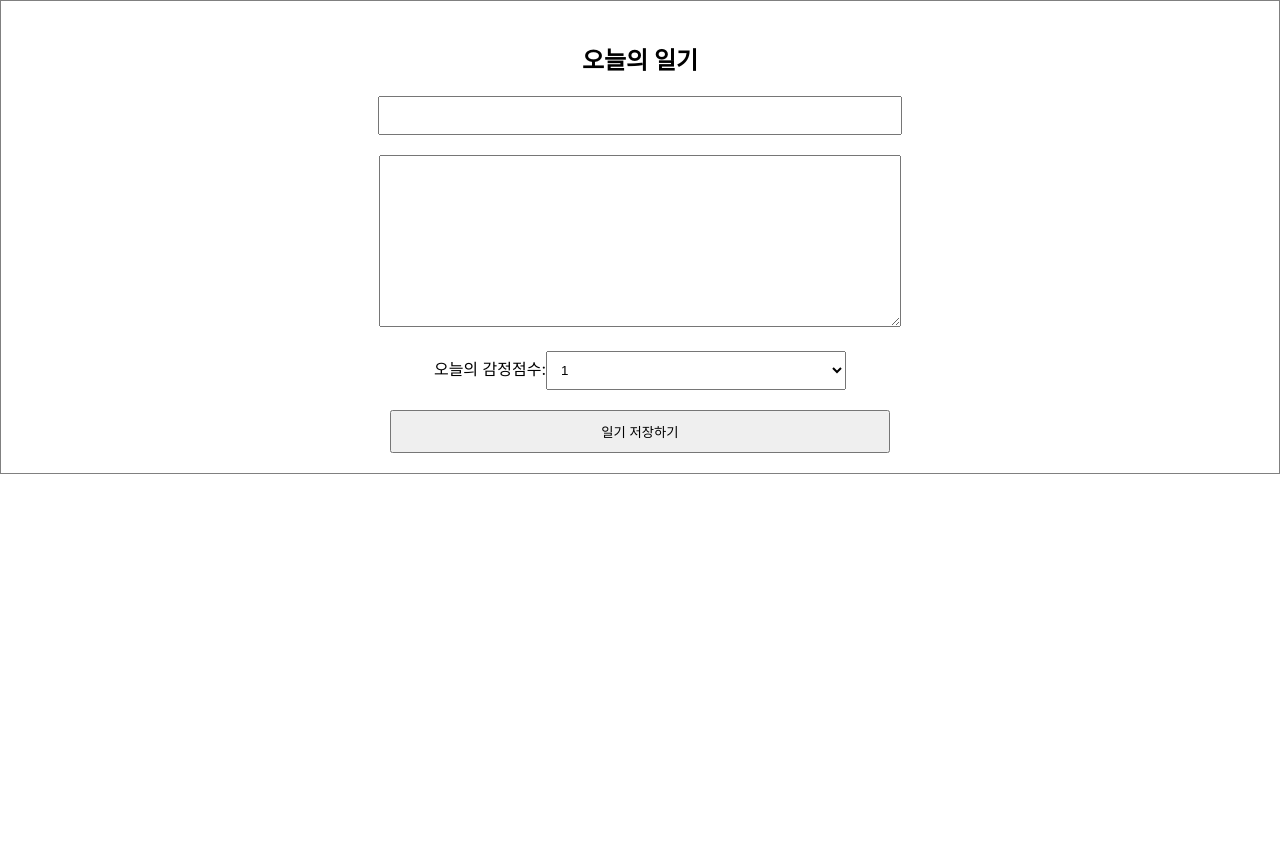
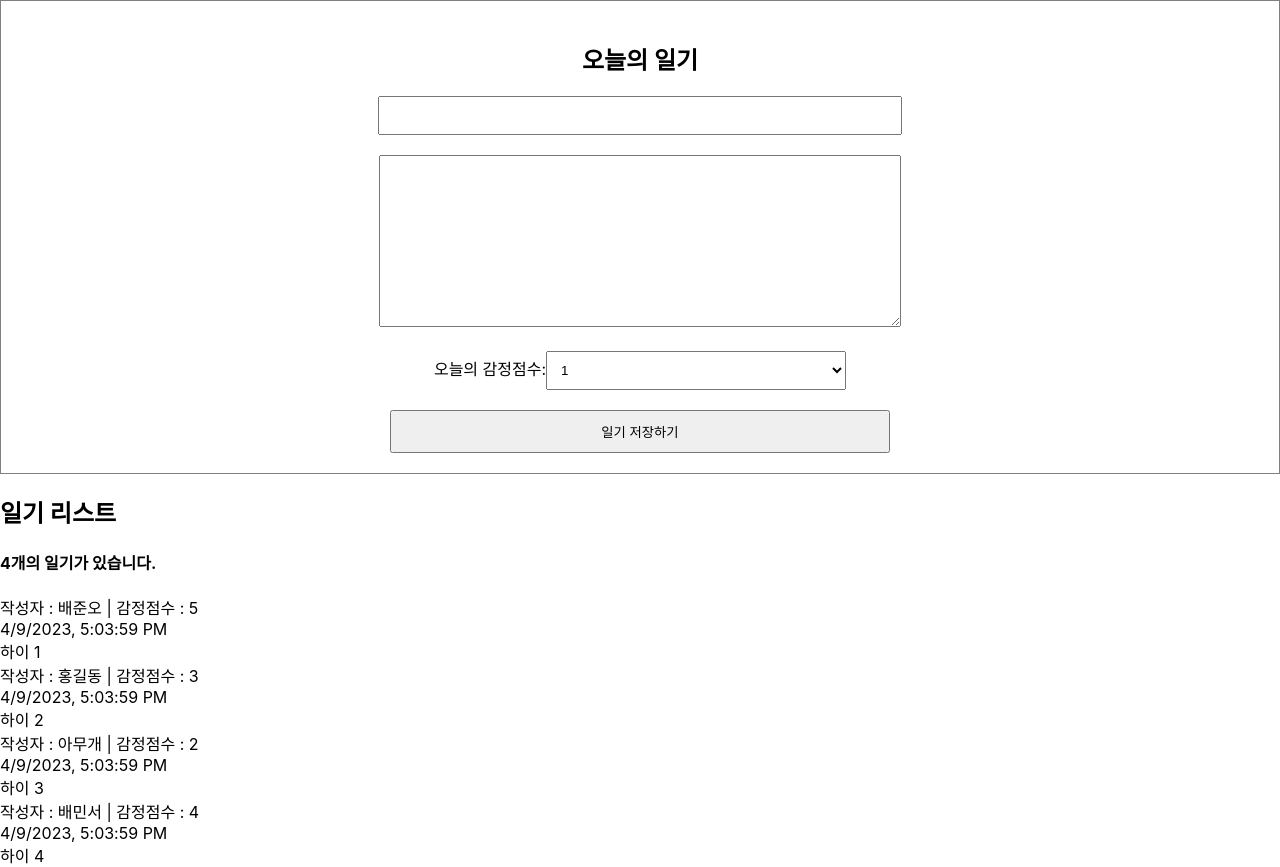
Before and after one commit to Junobee25/Emotional-diary-project, a React (Create React App) app: page / in a window 1280 px wide. Before the commit the page ends 800 px from the top, so only its background shows below. Built offline with nearby package versions, Linux system fonts and the light colour scheme.

Commit message:
DiaryList 렌더링추가

```diff
--- a/src/App.js
+++ b/src/App.js
@@ -1,10 +1,44 @@
 import './App.css';
 import DiaryEditor from './DiaryEditor';
+import DiaryList from './DiaryList';
+
+const dummyList = [
+  {
+    id : 1,
+    author : "배준오",
+    content : "하이 1",
+    emotion : 5,
+    created_date : new Date().getTime()
+  },
+  {
+    id : 2,
+    author : "홍길동",
+    content : "하이 2",
+    emotion : 3,
+    created_date : new Date().getTime()
+  },
+  {
+    id : 3,
+    author : "아무개",
+    content : "하이 3",
+    emotion : 2,
+    created_date : new Date().getTime()
+  },
+  {
+    id : 4,
+    author : "배민서",
+    content : "하이 4",
+    emotion : 4,
+    created_date : new Date().getTime()
+  },
+
+]
 
 function App() {
   return (
     <div className="App">
       <DiaryEditor></DiaryEditor>
+      <DiaryList diaryList={dummyList}></DiaryList>
     </div>
   );
 }
```
